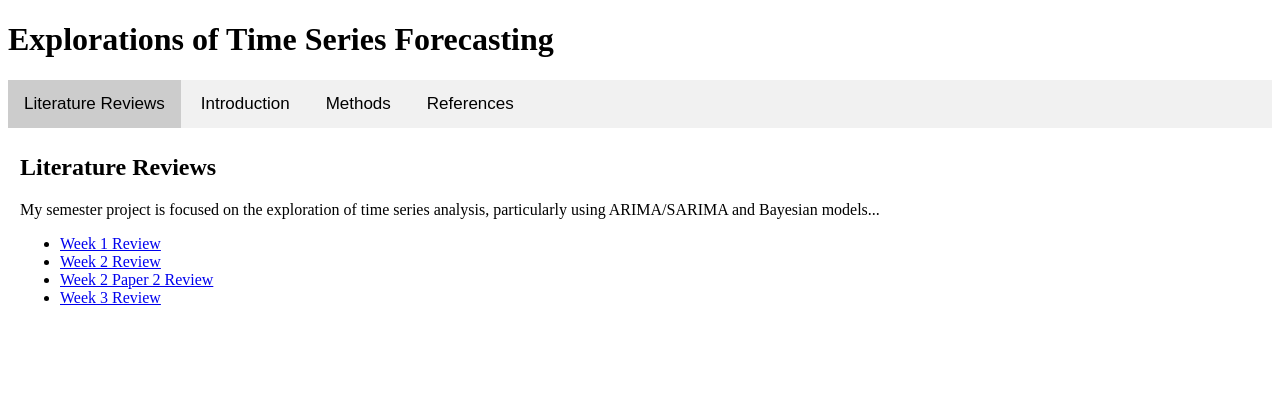
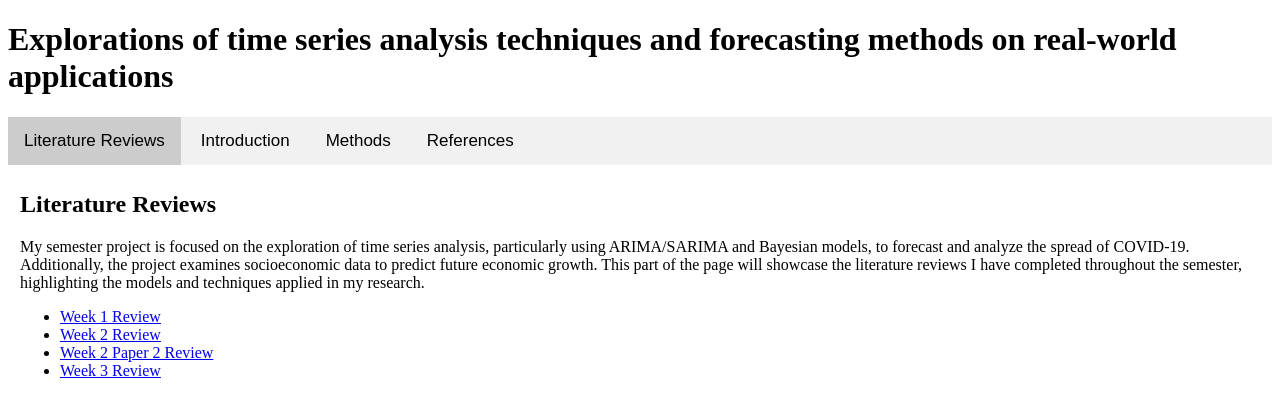
Before and after one commit to GianyceG/gianyceg.github.io, a Jekyll site: the page index.html, which Jekyll copies as it is, in a window 1280 px wide. Shown: the top 417 px of the page. Built offline with Jekyll 4.4.1, drawn with Linux system fonts in a browser that asks for light colours.

Commit message:
Update index.html

```diff
--- a/index.html
+++ b/index.html
@@ -42,7 +42,7 @@
 </head>
 <body>
 
-  <h1>Explorations of Time Series Forecasting</h1>
+  <h1>Explorations of time series analysis techniques and forecasting methods on real-world applications</h1>
 
   <!-- Tab buttons -->
   <div class="tab">
@@ -55,7 +55,7 @@
   <!-- Tab content for Literature Reviews -->
   <div id="LitReview" class="tabcontent">
     <h2>Literature Reviews</h2>
-    <p>My semester project is focused on the exploration of time series analysis, particularly using ARIMA/SARIMA and Bayesian models...</p>
+    <p>My semester project is focused on the exploration of time series analysis, particularly using ARIMA/SARIMA and Bayesian models, to forecast and analyze the spread of COVID-19. Additionally, the project examines socioeconomic data to predict future economic growth. This part of the page will showcase the literature reviews I have completed throughout the semester, highlighting the models and techniques applied in my research.</p>
     <ul>
       <li><a href="Capstone_Paper_Review_Literature_Review__Week1.pdf">Week 1 Review</a></li>
       <li><a href="https://github.com/GianyceG/gianyceg.github.io/blob/main/Capstone_Paper_Review_Literature_Review__2_%20(1).pdf">Week 2 Review</a></li>
@@ -67,13 +67,27 @@
   <!-- Tab content for Introduction -->
   <div id="Intro" class="tabcontent">
     <h2>Introduction</h2>
-    <p>The use of time series analysis gained recognition since 1970 when the Box-Jenkins method popularized ARIMA models...</p>
+    <p>The use of time series analysis gained recognition since 1970 when the Box-Jenkins method popularized ARIMA models to find the best fit of different time series models based on past data.  HoIver, the concept of analyzing sequential data over time is not new. As the world increasingly embraces data-driven solutions to forecast future industry outcomes, time series analysis has become vital in numerous fields. This includes public health initiatives, such as those that arose in response to the COVID-19 pandemic, and economic studies, such as forecasting income distribution gaps. Both highlight the importance of time series in addressing real-world issues.
+    Anything that is observed sequentially over time is a time series. In the data, I will look at regular intervals of time. The data I analyze typically occur at regular intervals, allowing us to observe trends and seasonal patterns. Time series forecasting is a statistical method used to predict future values based on past results. The simplest models focus solely on the variable being forecast, ignoring external factors like marketing efforts or economic shifts, and instead extrapolating existing trends and seasonality. Specifically in this capstone, I will be exploring univariate models.
+
+Currently, efforts to perfect the science of forecasting is important as the higher the accuracy of a time series based on past data and events, the more essential the tool becomes for modern organizations as accurate forecasts support decision-making across various timeframes—whether short-term, medium-term, or long-term, depending on the specific application. Key considerations in forecasting include seasonality, trends, and external fluctuations, which play a significant role in shaping predictions. These specifically will be explored more as I deal with the data sets of this project. These forecasts are integral for planning, resource allocation, and adjusting strategies in response to upcoming movements.
+
+In this capstone, I will explore the Johns Hopkins CSSEGISandData COVID-19 Repository, which tracks global COVID-19 cases and Our World in Data (OWID), which provides comprehensive COVID-19 datasets across various indicators datasets to test the univariate models ARIMA/SARIMA and Bayesian STS. Using the same model structures, I will also be exploring the Forecasting Income Distribution Gaps in the US, using the US Census datasets. The goal of this exploration is to apply time series analysis to forecast the future spread of COVID-19, seeing which models are the strongest to do such a task, and also to predict the income distribution gaps in the U.S. using real-world datasets. These two different datasets and applications are to show the strength in forcasting in multiple real life situations. This is important in data science and statistics, particularly in public health and economic policy as creating accurate forecasts can allow pollicy makers a better direction on what should be applied and when.
+
+To achieve the goals of my capstone, ARIMA/SARIMA for capturing linear trends and seasonal effects, and Bayesian STS for incorporating uncertainty and providing probabilistic forecasts. The project will begin with an exploratory data analysis (EDA) to visualize the time series data, identify patterns, and check for seasonality or trends. After cleaning and preprocessing the data, I will test both models using python on the COVID-19 and income distribution datasets. The results will then be compared to assess which approach yields the most accurate and insightful forecasts.
+
+    </p>
   </div>
 
   <!-- Tab content for Methods -->
   <div id="Methods" class="tabcontent">
     <h2>Methods</h2>
-    <p>My project explores time series forecasting using two distinct datasets: one focused on COVID-19 data and the other on U.S. Census data...</p>
+    <p>My project explores time series forecasting using two distinct datasets: one focused on COVID-19 data and the other on U.S. Census data. I will begin by explaining the methods I plan to apply to the COVID-19 dataset.
+
+This part of the project uses time series forecasting on the COVID-19 dataset from the Johns Hopkins CSSEGISandData Repository and Our World in Data (OWID), with an emphasis on modeling the data using ARIMA/SARIMA and Bayesian Structural Time Series (BSTS). AR and ARIMA models are univariate (single-variable) time series methods without trend or seasonal components, while other time series models, such as SARIMA, can capture multivariate series with trends and seasonal patterns. Specifically, I will focus on ARIMA since it is effective for univariate modeling, which aligns with the goals of this project.
+
+ARIMA is well-suited for forecasting because it applies mathematical techniques to smooth non-stationary time series data, making it easier to predict future values by analyzing historical patterns. These models estimate and extrapolate future states based on trends observed in past and present data. The use of ARIMA for univariate forecasting in this context is ideal for capturing the patterns in the COVID-19 dataset.
+</p>
     <h3>ARIMA Model</h3>
     <p>The ARIMA model is defined by the parameters \( (p, d, q) \), where...</p>
   </div>
```
